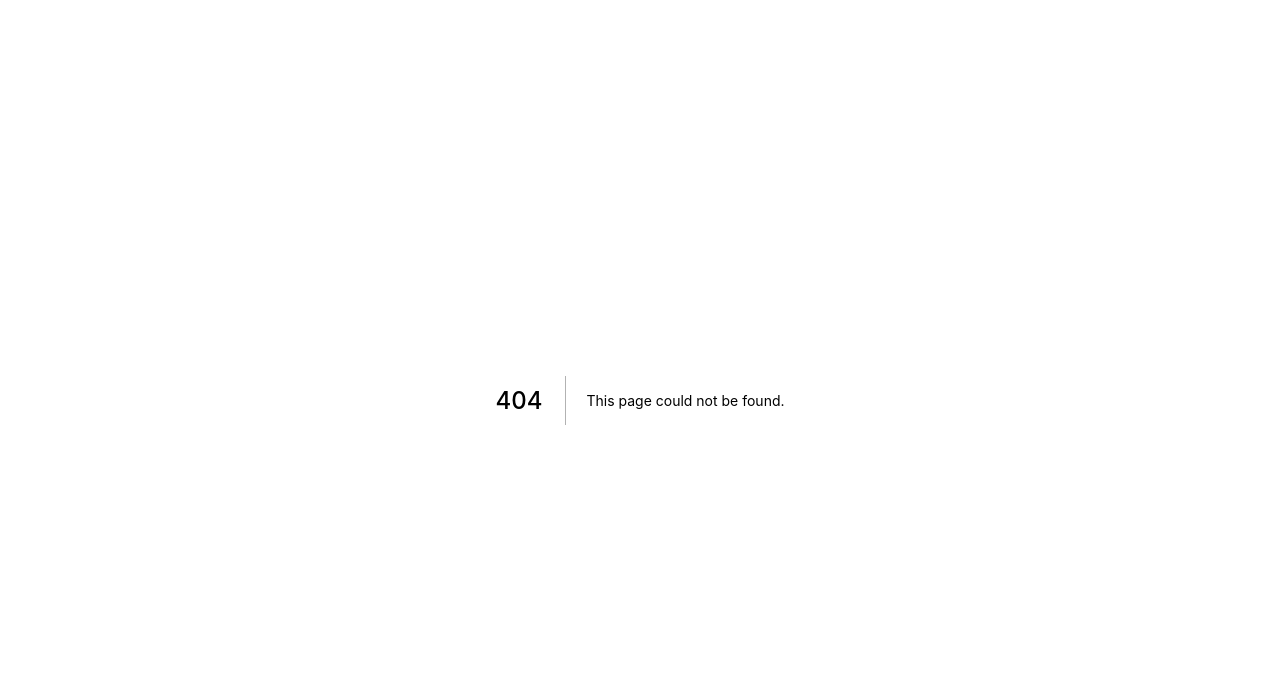
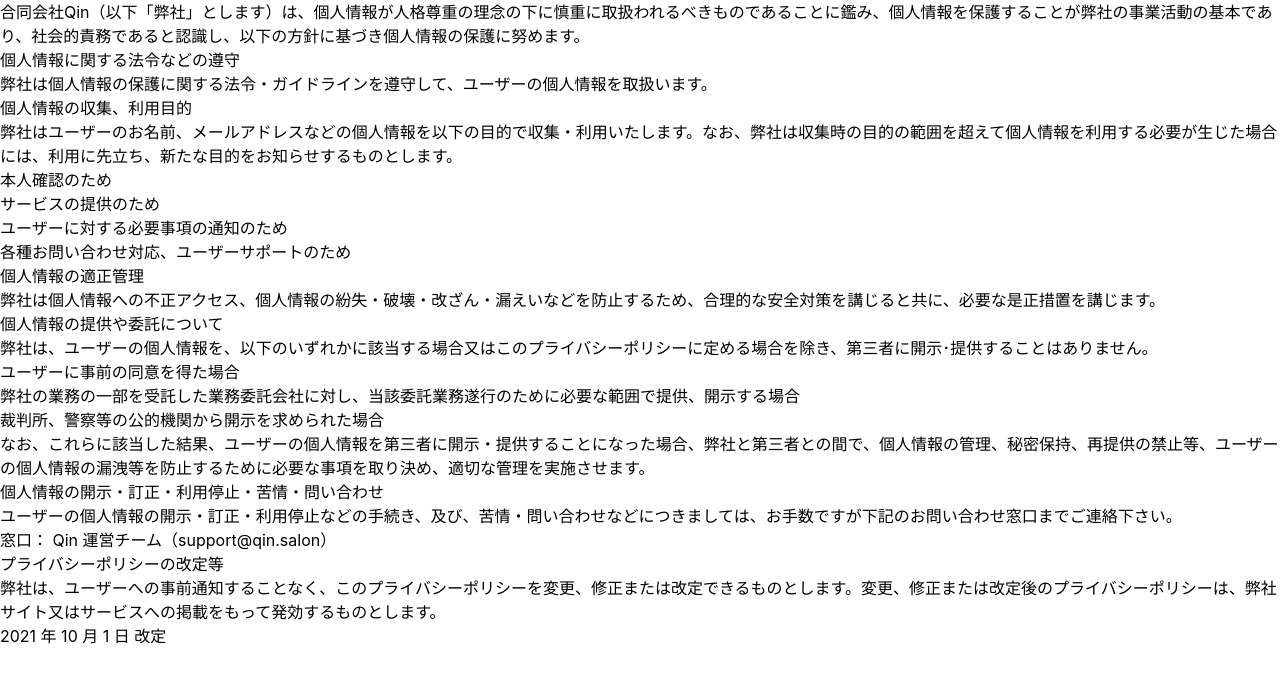
Before and after one commit to qinmemo-j1/qinmemo-j1, a Next.js app: page /mypage/support/privacy in a window 1280 px wide. Before the commit this address had no page. Shown: the top 682 px of the page. Built offline with nearby package versions, Linux system fonts and the light colour scheme.

Commit message:
✨ プライバシーポリシー

```diff
--- /dev/null
+++ b/src/pages/mypage/support/privacy/index.tsx
@@ -0,0 +1,70 @@
+import React from "react";
+import { AccountLayout } from "src/layouts/AccountLayout";
+
+export const Privacy = () => {
+  return (
+    <div className="mx-auto prose">
+      <p>
+        合同会社Qin（以下「弊社」とします）は、個人情報が人格尊重の理念の下に慎重に取扱われるべきものであることに鑑み、個人情報を保護することが弊社の事業活動の基本であり、社会的責務であると認識し、以下の方針に基づき個人情報の保護に努めます。
+      </p>
+
+      <h2>個人情報に関する法令などの遵守</h2>
+      <p>
+        弊社は個人情報の保護に関する法令・ガイドラインを遵守して、ユーザーの個人情報を取扱います。
+      </p>
+
+      <h2>個人情報の収集、利用目的</h2>
+      <p>
+        弊社はユーザーのお名前、メールアドレスなどの個人情報を以下の目的で収集・利用いたします。なお、弊社は収集時の目的の範囲を超えて個人情報を利用する必要が生じた場合には、利用に先立ち、新たな目的をお知らせするものとします。
+      </p>
+
+      <ul>
+        <li>本人確認のため </li>
+        <li>サービスの提供のため</li>
+        <li>ユーザーに対する必要事項の通知のため</li>
+        <li>各種お問い合わせ対応、ユーザーサポートのため</li>
+      </ul>
+
+      <h2>個人情報の適正管理</h2>
+      <p>
+        弊社は個人情報への不正アクセス、個人情報の紛失・破壊・改ざん・漏えいなどを防止するため、合理的な安全対策を講じると共に、必要な是正措置を講じます。
+      </p>
+
+      <h2>個人情報の提供や委託について</h2>
+      <p>
+        弊社は、ユーザーの個人情報を、以下のいずれかに該当する場合又はこのプライバシーポリシーに定める場合を除き、第三者に開示･提供することはありません｡
+      </p>
+
+      <ul>
+        <li>ユーザーに事前の同意を得た場合</li>
+        <li>
+          弊社の業務の一部を受託した業務委託会社に対し、当該委託業務遂行のために必要な範囲で提供、開示する場合
+        </li>
+        <li>裁判所、警察等の公的機関から開示を求められた場合</li>
+      </ul>
+
+      <p>
+        なお、これらに該当した結果、ユーザーの個人情報を第三者に開示・提供することになった場合、弊社と第三者との間で、個人情報の管理、秘密保持、再提供の禁止等、ユーザーの個人情報の漏洩等を防止するために必要な事項を取り決め、適切な管理を実施させます。
+      </p>
+
+      <h2>個人情報の開示・訂正・利用停止・苦情・問い合わせ</h2>
+      <p>
+        ユーザーの個人情報の開示・訂正・利用停止などの手続き、及び、苦情・問い合わせなどにつきましては、お手数ですが下記のお問い合わせ窓口までご連絡下さい。
+      </p>
+
+      <p>窓口： Qin 運営チーム（support@qin.salon）</p>
+
+      <h2>プライバシーポリシーの改定等</h2>
+      <p>
+        弊社は、ユーザーへの事前通知することなく、このプライバシーポリシーを変更、修正または改定できるものとします。変更、修正または改定後のプライバシーポリシーは、弊社サイト又はサービスへの掲載をもって発効するものとします。
+      </p>
+
+      <p>2021 年 10 月 1 日 改定</p>
+    </div>
+  );
+};
+
+const title = "プライバシーポリシー";
+Privacy.getLayout = (page: any) => AccountLayout(page, title);
+
+export default Privacy;
```
